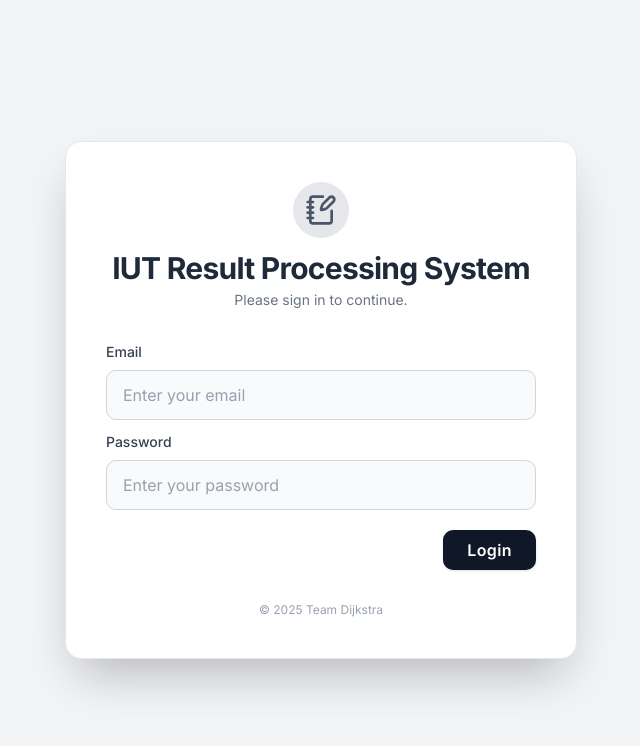
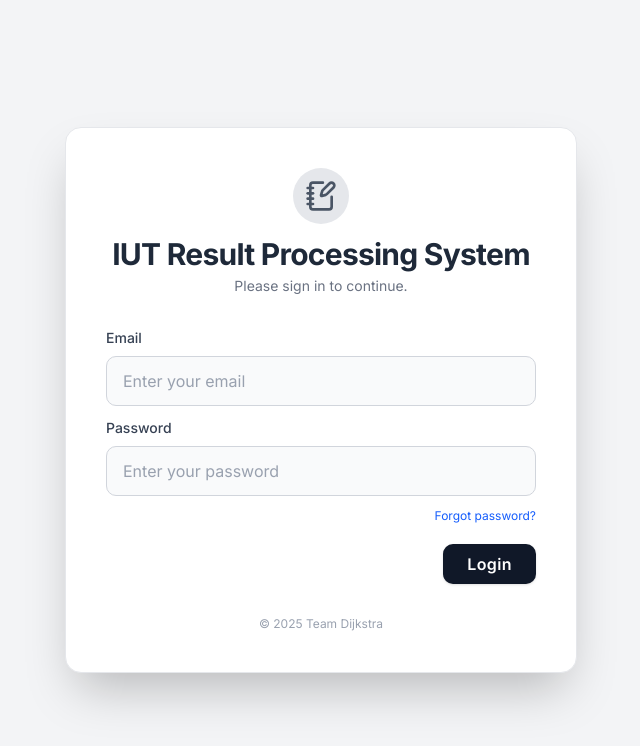
Before and after one commit to nafisreza/rps, a Next.js app: page / in a window 1280 px wide. Shown: the top 746 px of the page, without its empty margins (319-959 px from the left). Built offline with nearby package versions, Linux system fonts and the light colour scheme.

Commit message:
chore(ui): forgot password btn on login

```diff
--- a/app/page.tsx
+++ b/app/page.tsx
@@ -89,7 +89,14 @@ export default function Home() {
             />
           </div>
           {/* Error messages are now shown as toast notifications */}
-          <div className="flex justify-end">
+          <div className="flex flex-col items-end gap-2">
+            <a
+              href="/forgot-password"
+              className="text-xs text-blue-600 hover:underline mb-1"
+              tabIndex={-1}
+            >
+              Forgot password?
+            </a>
             <button
               type="submit"
               className=" bg-gray-900 hover:bg-gray-700 text-white font-semibold py-2 px-6 rounded-[10px] shadow transition-all duration-200 tracking-wide mt-2 cursor-pointer"
```
